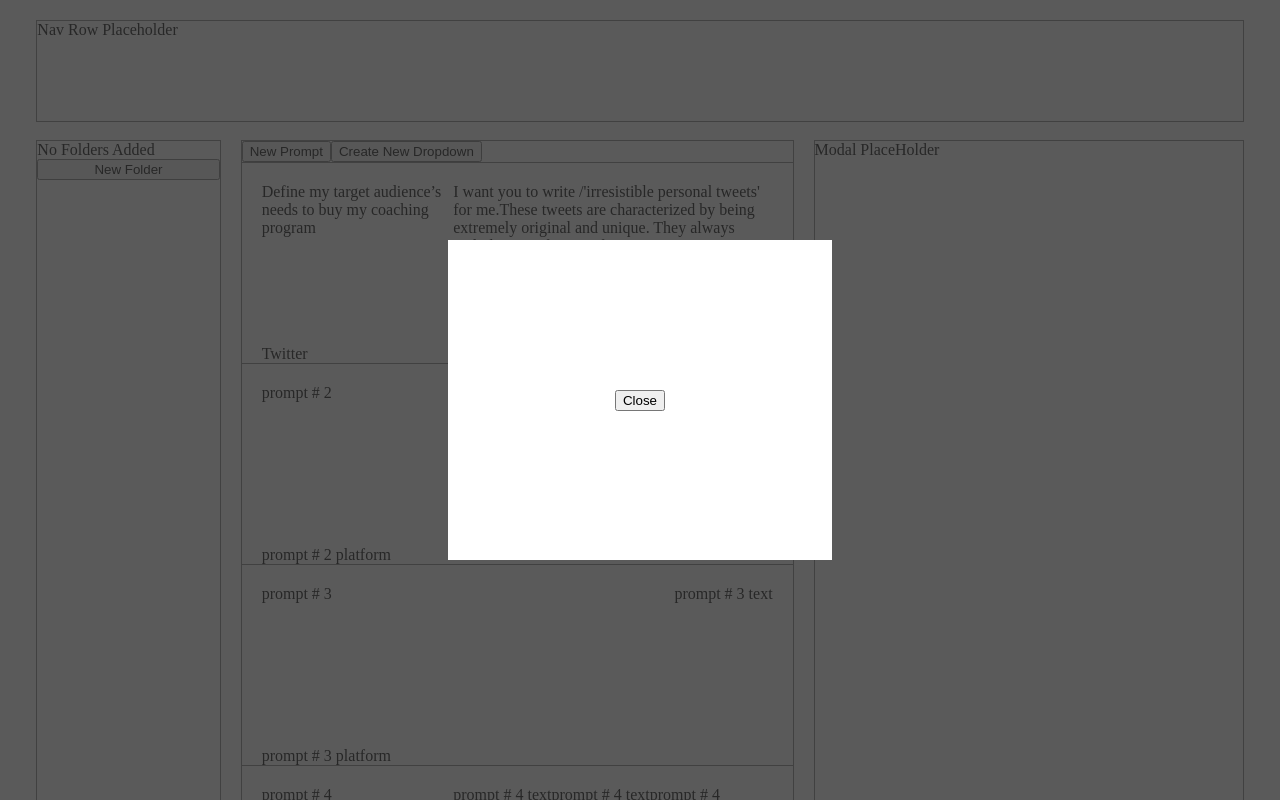
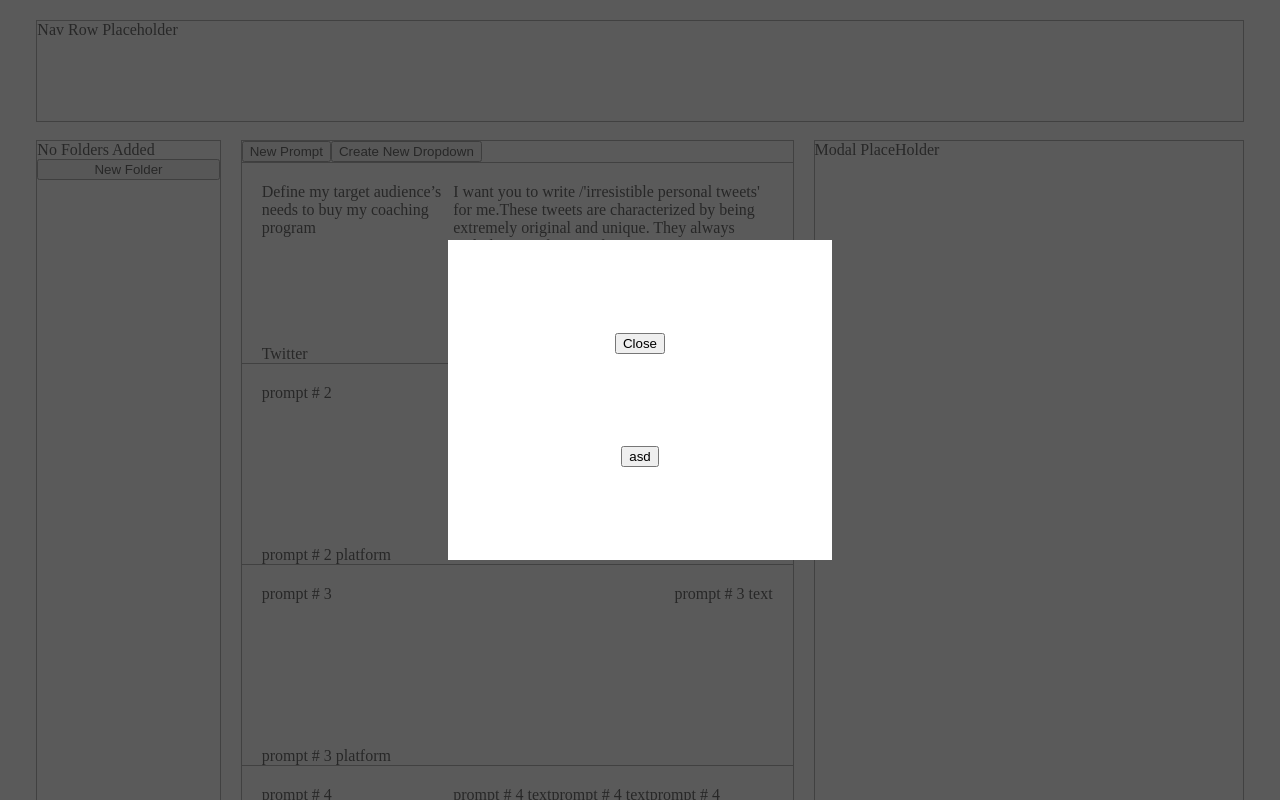
Before and after one commit to mohtasim317/prompt-library, a React (Vite) app: page / in a window 1280 px wide. Both pictures are taken after a click on the button "Create New Dropdown". Shown: the top 800 px of the page. Built offline with nearby package versions, Linux system fonts and the light colour scheme.

Commit message:
Modal now accepts a string that can be used to render desired modal view based on string provided

```diff
--- a/src/App.tsx
+++ b/src/App.tsx
@@ -12,7 +12,7 @@ function App() {
       <FolderBar />
       <PromptList setShowModal={setShowModal} />
       <div className="Modal">Modal PlaceHolder</div>
-      {showModal && <Modal setShowModal={setShowModal} />}
+      {showModal && <Modal type="createDropdown" setShowModal={setShowModal} />}
     </div>
   );
 }
--- a/src/components/Modal/Modal.tsx
+++ b/src/components/Modal/Modal.tsx
@@ -1,11 +1,16 @@
 import { ModalPropsType } from "../../types";
 import "./Modal.css";
 
-function Modal({ setShowModal }: ModalPropsType) {
+const obj = {
+  createDropdown: <button>asd</button>,
+};
+
+function Modal({ setShowModal, type }: ModalPropsType) {
   return (
     <div className="ModalBackground">
       <div className="ModalContent">
         <button onClick={() => setShowModal(false)}>Close</button>
+        {obj[type as keyof typeof obj]}
       </div>
     </div>
   );
--- a/src/types.ts
+++ b/src/types.ts
@@ -10,4 +10,5 @@ export interface PromptListPropsType {
 
 export interface ModalPropsType {
   setShowModal: React.Dispatch<React.SetStateAction<boolean>>;
+  type: string
 }
```
